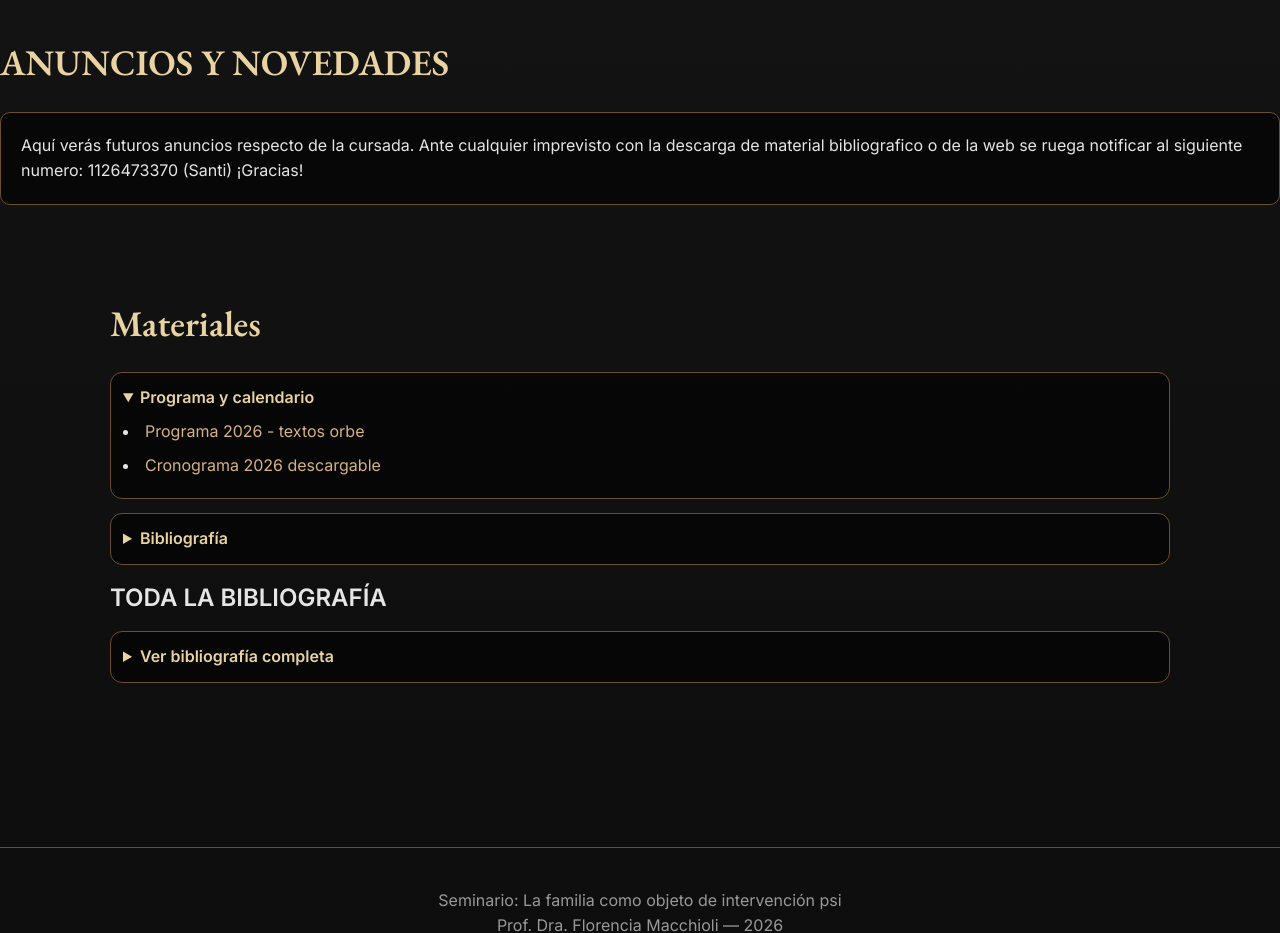
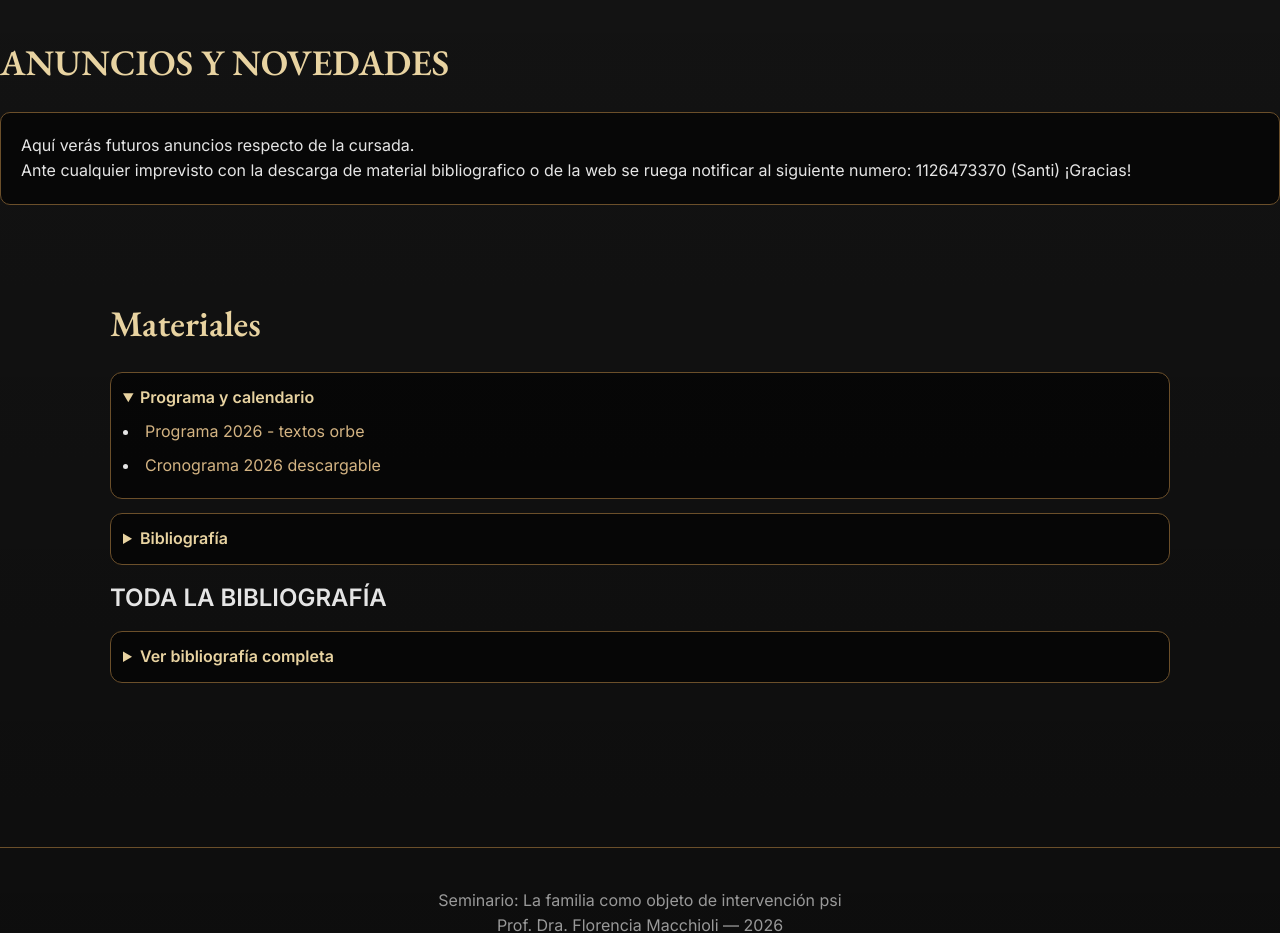
Before and after one commit to santiagobadaracco/Lafamiliapsi, a plain HTML site: page index.html in a window 1280 px wide. Shown: the part 3320-4253 px from the top of the page. Drawn offline with nearby package versions, Linux system fonts and the light colour scheme.

Commit message:
index.html

```diff
--- a/index.html
+++ b/index.html
@@ -449,9 +449,8 @@ Es Lic. en psicologia (UBA) y Dra. en Medicina (UBA). Espcialista en Psicoterapi
 <div class="card">
 <p>
 Aquí verás futuros anuncios respecto de la cursada.
-
-Ante cualquier imprevisto con la descarga de material bibliografico o de la web se ruega notificar al siguiente numero: 1126473370 (Santi) ¡Gracias!
 </p>
+<p>Ante cualquier imprevisto con la descarga de material bibliografico o de la web se ruega notificar al siguiente numero: 1126473370 (Santi) ¡Gracias!</p>
 </div>
 
 <!-- MATERIALES -->
```
